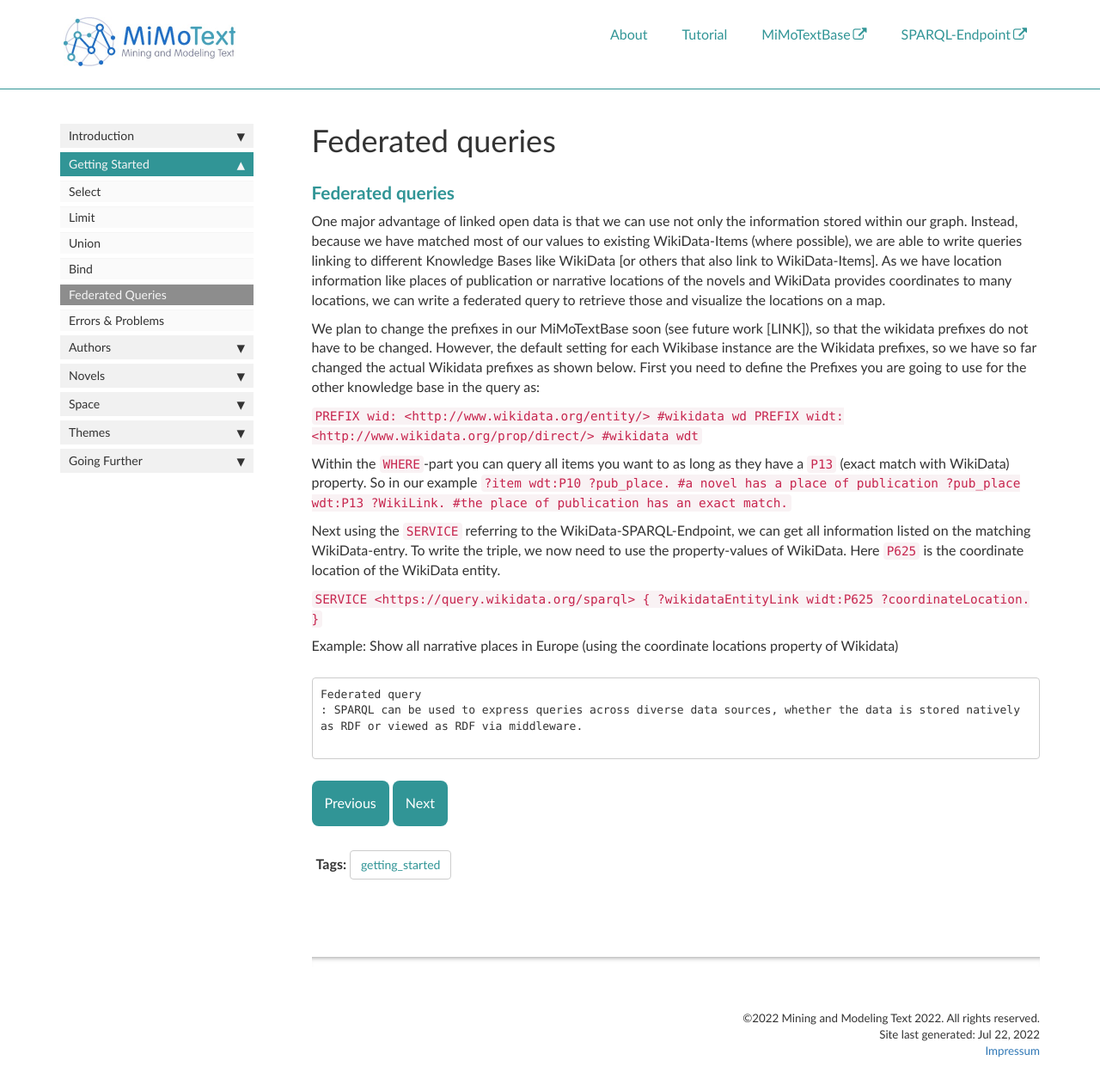
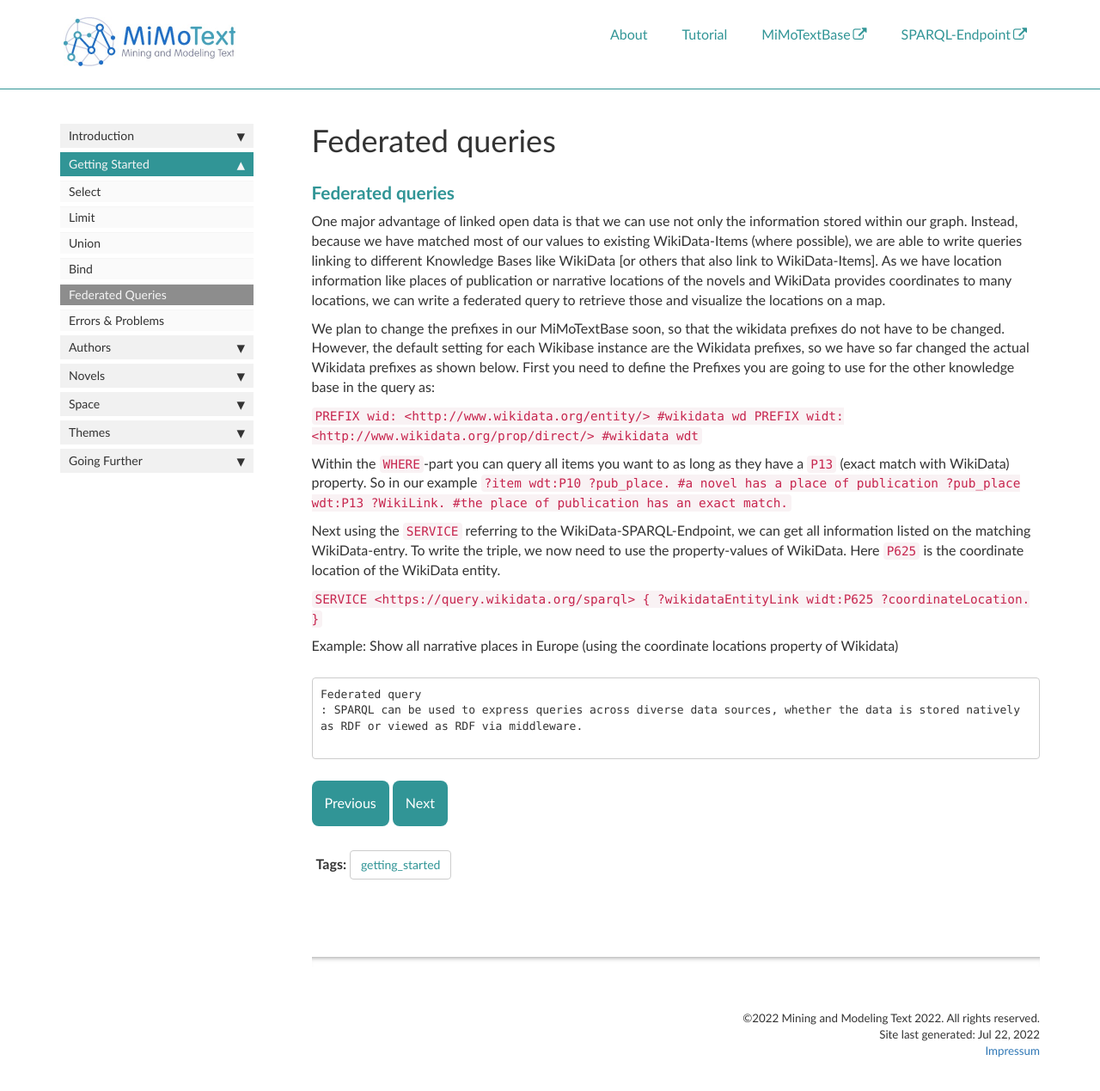
Before and after one commit to MiMoText/MiMoTextBase_Tutorial, a Jekyll site: the page built from pages/tutorial/federated.md, in a window 1280 px wide and 1292 px high. Shown: the top 1269 px of the window at 86% size. Built offline with Jekyll 4.4.1, drawn with Linux system fonts in a browser that asks for light colours; comment, search, counter and statistics services are not loaded; our own code applies the rules of GitHub Pages for plain Markdown files.

Commit message:
Update federated.md

```diff
--- a/pages/tutorial/federated.md
+++ b/pages/tutorial/federated.md
@@ -14,7 +14,7 @@ toc: false
 One major advantage of linked open data is that we can use not only the information stored within our graph. Instead, because we have matched most of our values to existing WikiData-Items (where possible), we are able to write queries linking to different Knowledge Bases like WikiData [or others that also link to WikiData-Items].
 As we have location information like places of publication or narrative locations of the novels and WikiData provides coordinates to many locations, we can write a federated query to retrieve those and visualize the locations on a map.
 
-We plan to change the prefixes in our MiMoTextBase soon (see future work [LINK]), so that the wikidata prefixes do not have to be changed. However, the default setting for each Wikibase instance are the Wikidata prefixes, so we have so far changed the actual Wikidata prefixes as shown below. First you need to define the Prefixes you are going to use for the other knowledge base in the query as:
+We plan to change the prefixes in our MiMoTextBase soon, so that the wikidata prefixes do not have to be changed. However, the default setting for each Wikibase instance are the Wikidata prefixes, so we have so far changed the actual Wikidata prefixes as shown below. First you need to define the Prefixes you are going to use for the other knowledge base in the query as:
 
 `PREFIX wid: <http://www.wikidata.org/entity/> #wikidata wd
 PREFIX widt: <http://www.wikidata.org/prop/direct/> #wikidata wdt`
```
